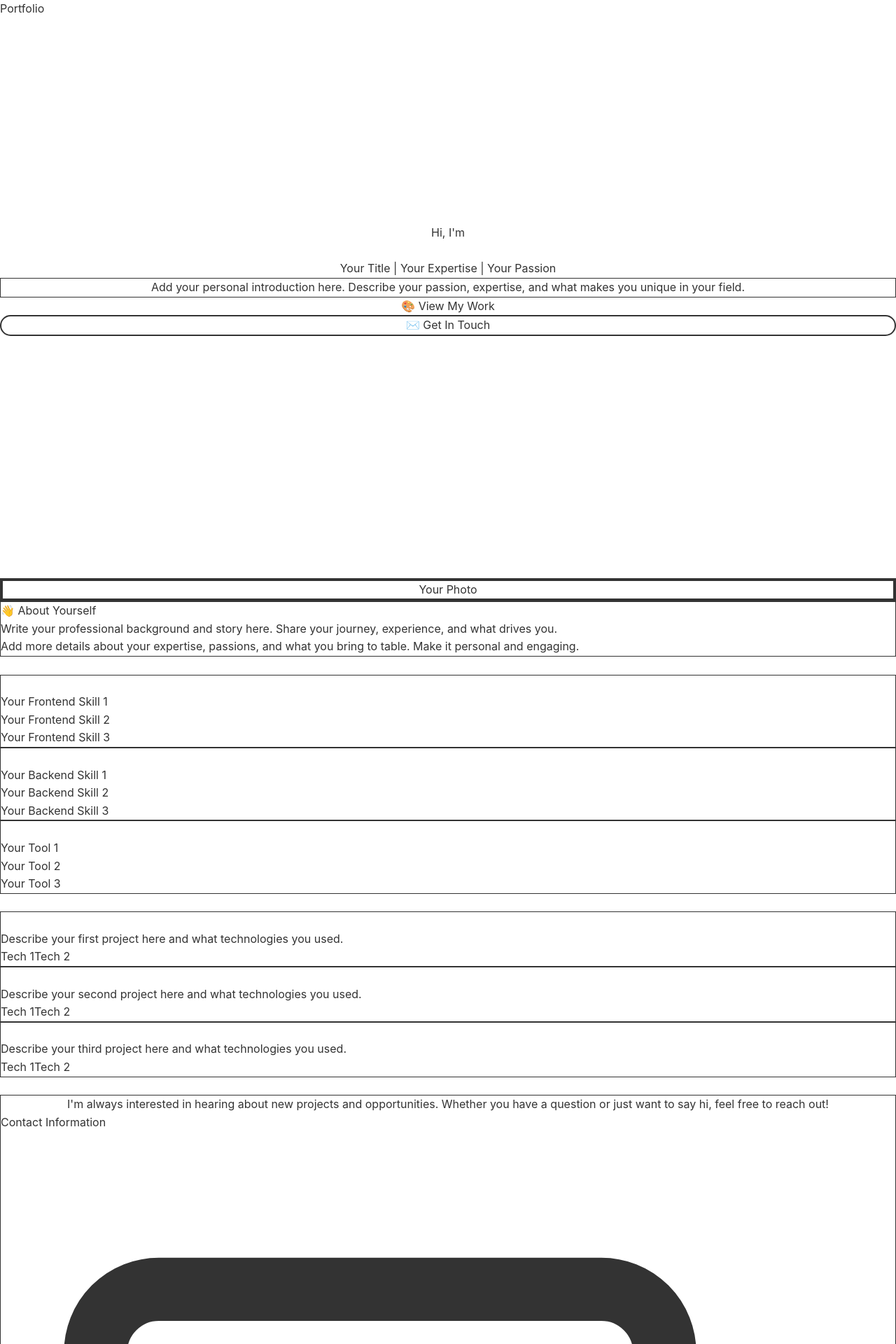
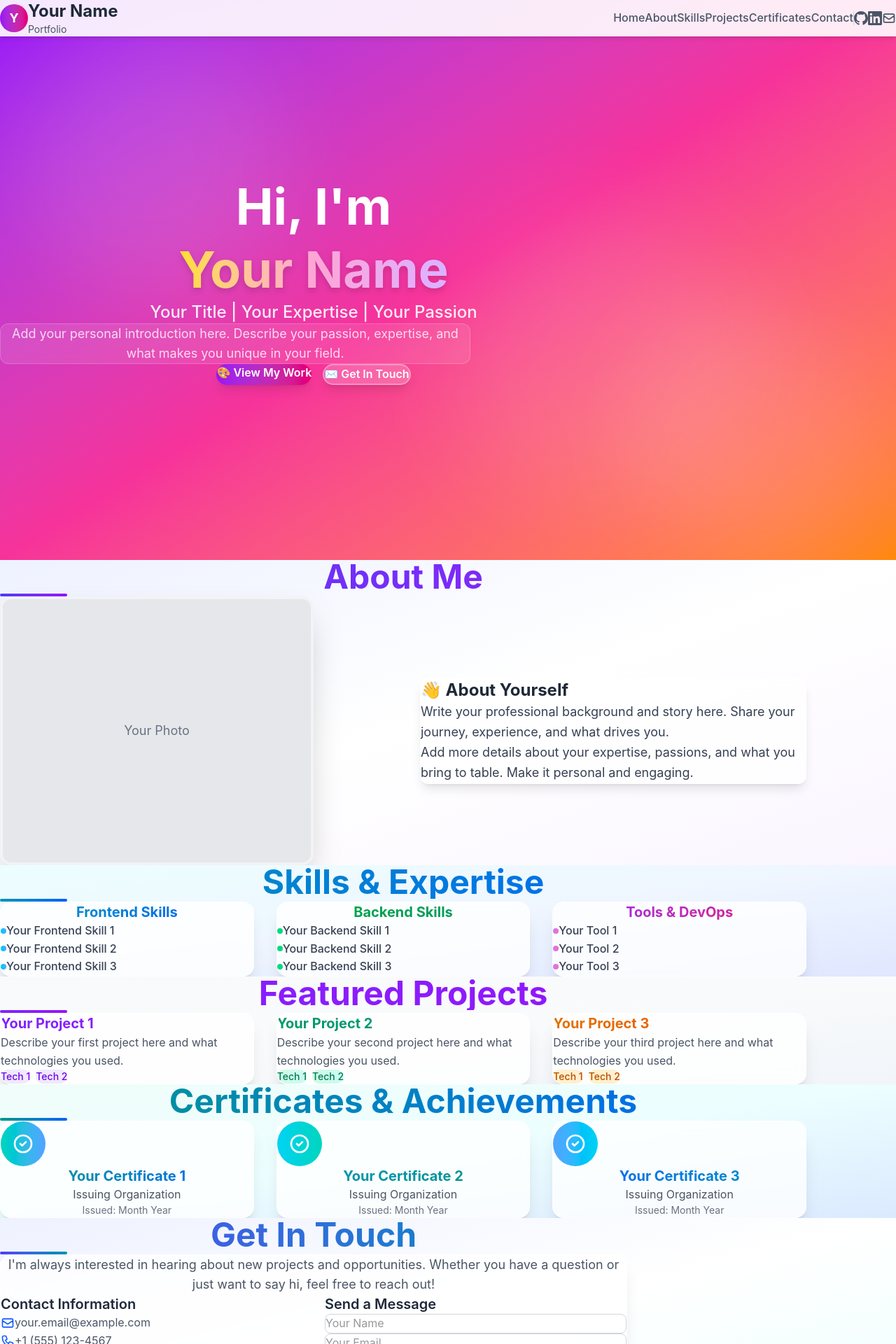
Before and after one commit to Anonimize4/my-portfolio, a React (Vite) app: page / in a window 1280 px wide. Shown: the top 1920 px of the page at 70% size. Built offline with nearby package versions, Linux system fonts and the light colour scheme.

Commit message:
page color is pushed

```diff
--- a/src/components/header.tsx
+++ b/src/components/header.tsx
@@ -8,16 +8,24 @@
   }
 
   return (
-    <header className="bg-white shadow-md fixed top-0 left-0 right-0 z-50">
-      <nav className="container mx-auto px-4 py-4">
+    <header className="bg-white/90 backdrop-blur-md shadow-md fixed top-0 left-0 right-0 z-50">
+      <nav className="container mx-auto px-4 py-6">
         <div className="flex justify-between items-center">
           {/* Logo/Brand */}
-          <a href="#home" className="text-2xl font-bold text-gray-800 hover:text-blue-600 transition-colors">
-            Portfolio
-          </a>
+          <div className="flex items-center space-x-4">
+            <div className="w-10 h-10 bg-gradient-to-r from-purple-600 to-pink-600 rounded-full flex items-center justify-center">
+              <span className="text-white font-bold text-lg">Y</span>
+            </div>
+            <div>
+              <a href="#home" className="text-2xl font-bold text-gray-800 hover:text-blue-600 transition-colors">
+                Your Name
+              </a>
+              <p className="text-sm text-gray-600">Portfolio</p>
+            </div>
+          </div>
 
           {/* Desktop Navigation */}
-          <div className="hidden md:flex space-x-8">
+          <div className="hidden md:flex items-center space-x-8">
             <a
               href="#home"
               className="text-gray-600 hover:text-blue-600 transition-colors font-medium"
@@ -54,6 +62,41 @@
             >
               Contact
             </a>
+
+            {/* Social Links */}
+            <div className="flex items-center space-x-4 ml-8 pl-8 border-l border-gray-300">
+              <a
+                href="https://github.com"
+                target="_blank"
+                rel="noopener noreferrer"
+                className="text-gray-600 hover:text-blue-600 transition-colors"
+                aria-label="GitHub"
+              >
+                <svg className="w-5 h-5" fill="currentColor" viewBox="0 0 24 24">
+                  <path d="M12 0c-6.626 0-12 5.373-12 12 0 5.302 3.438 9.8 8.207 11.387.599.111.793-.261.793-.577v-2.234c-3.338.726-4.033-1.416-4.033-1.416-.546-1.387-1.333-1.756-1.333-1.756-1.089-.745.083-.729.083-.729 1.205.084 1.839 1.237 1.839 1.237 1.07 1.834 2.807 1.304 3.492.997.107-.775.418-1.305.762-1.604-2.665-.305-5.467-1.334-5.467-5.931 0-1.311.469-2.381 1.236-3.221-.124-.303-.535-1.524.117-3.176 0 0 1.008-.322 3.301 1.23.957-.266 1.983-.399 3.003-.404 1.02.005 2.047.138 3.006.404 2.291-1.552 3.297-1.23 3.297-1.23.653 1.653.242 2.874.118 3.176.77.84 1.235 1.911 1.235 3.221 0 4.609-2.807 5.624-5.479 5.921.43.372.823 1.102.823 2.222v3.293c0 .319.192.694.801.576 4.765-1.589 8.199-6.086 8.199-11.386 0-6.627-5.373-12-12-12z"/>
+                </svg>
+              </a>
+              <a
+                href="https://linkedin.com"
+                target="_blank"
+                rel="noopener noreferrer"
+                className="text-gray-600 hover:text-blue-600 transition-colors"
+                aria-label="LinkedIn"
+              >
+                <svg className="w-5 h-5" fill="currentColor" viewBox="0 0 24 24">
+                  <path d="M20.447 20.452h-3.554v-5.569c0-1.328-.027-3.037-1.852-3.037-1.853 0-2.136 1.445-2.136 2.939v5.667H9.351V9h3.414v1.561h.046c.477-.9 1.637-1.85 3.37-1.85 3.601 0 4.267 2.37 4.267 5.455v6.286zM5.337 7.433c-1.144 0-2.063-.926-2.063-2.065 0-1.138.92-2.063 2.063-2.063 1.14 0 2.064.925 2.064 2.063 0 1.139-.925 2.065-2.064 2.065zm1.782 13.019H3.555V9h3.564v11.452zM22.225 0H1.771C.792 0 0 .774 0 1.729v20.542C0 23.227.792 24 1.771 24h20.451C23.2 24 24 23.227 24 22.271V1.729C24 .774 23.2 0 22.222 0h.003z"/>
+                </svg>
+              </a>
+              <a
+                href="mailto:contact@example.com"
+                className="text-gray-600 hover:text-blue-600 transition-colors"
+                aria-label="Email"
+              >
+                <svg className="w-5 h-5" fill="none" stroke="currentColor" viewBox="0 0 24 24">
+                  <path strokeLinecap="round" strokeLinejoin="round" strokeWidth={2} d="M3 8l7.89 5.26a2 2 0 002.22 0L21 8M5 19h14a2 2 0 002-2V7a2 2 0 00-2-2H5a2 2 0 00-2 2v10a2 2 0 002 2z" />
+                </svg>
+              </a>
+            </div>
           </div>
 
           {/* Mobile Menu Button */}
--- a/src/index.css
+++ b/src/index.css
@@ -1,6 +1,5 @@
 
-@import "tailwindcss/preflight";
-@tailwind utilities;
+@import "tailwindcss";
 
 /* Add custom animations if needed */
 @keyframes blob {
@@ -64,7 +63,7 @@
 
 /* Ensure proper background for the entire app */
 body {
-  background: #ffffff;
+  background: linear-gradient(to bottom right, #9333ea, #ec4899, #ea580c);
 }
 
 /* Fade in animations */
--- a/src/pages/home.tsx
+++ b/src/pages/home.tsx
@@ -3,7 +3,7 @@
 
 const Home = () => {
   return (
-    <div className="min-h-screen">
+    <div className="min-h-screen bg-gradient-to-br from-purple-600 via-pink-500 to-orange-400">
       <Header />
 
       <main className="pt-20">
@@ -202,6 +202,66 @@
           </div>
         </section>
 
+        {/* Certificates Section */}
+        <section id="certificates" className="py-20 bg-gradient-to-br from-teal-50 via-cyan-50 to-blue-100 relative">
+          <div className="container mx-auto px-4">
+            <div className="max-w-6xl mx-auto">
+              <div className="text-center mb-12">
+                <h2 className="text-4xl md:text-5xl font-bold text-transparent bg-clip-text bg-gradient-to-r from-teal-600 to-blue-600 mb-4">
+                  Certificates & Achievements
+                </h2>
+                <div className="w-24 h-1 bg-gradient-to-r from-teal-600 to-blue-600 mx-auto rounded-full"></div>
+              </div>
+              <div className="grid md:grid-cols-2 lg:grid-cols-3 gap-8">
+                <div className="group relative bg-white/80 backdrop-blur-sm rounded-2xl p-6 shadow-xl hover:shadow-2xl transition-all duration-300 transform hover:-translate-y-2 border border-white/50">
+                  <div className="text-center">
+                    <div className="w-16 h-16 bg-gradient-to-r from-teal-400 to-blue-400 rounded-full flex items-center justify-center mx-auto mb-4">
+                      <svg className="w-8 h-8 text-white" fill="none" stroke="currentColor" viewBox="0 0 24 24">
+                        <path strokeLinecap="round" strokeLinejoin="round" strokeWidth={2} d="M9 12l2 2 4-4m6 2a9 9 0 11-18 0 9 9 0 0118 0z" />
+                      </svg>
+                    </div>
+                    <h3 className="text-xl font-bold text-transparent bg-clip-text bg-gradient-to-r from-teal-600 to-blue-600 mb-2">
+                      Your Certificate 1
+                    </h3>
+                    <p className="text-gray-600 mb-2">Issuing Organization</p>
+                    <p className="text-sm text-gray-500">Issued: Month Year</p>
+                  </div>
+                </div>
+
+                <div className="group relative bg-white/80 backdrop-blur-sm rounded-2xl p-6 shadow-xl hover:shadow-2xl transition-all duration-300 transform hover:-translate-y-2 border border-white/50">
+                  <div className="text-center">
+                    <div className="w-16 h-16 bg-gradient-to-r from-cyan-400 to-teal-400 rounded-full flex items-center justify-center mx-auto mb-4">
+                      <svg className="w-8 h-8 text-white" fill="none" stroke="currentColor" viewBox="0 0 24 24">
+                        <path strokeLinecap="round" strokeLinejoin="round" strokeWidth={2} d="M9 12l2 2 4-4m6 2a9 9 0 11-18 0 9 9 0 0118 0z" />
+                      </svg>
+                    </div>
+                    <h3 className="text-xl font-bold text-transparent bg-clip-text bg-gradient-to-r from-cyan-600 to-teal-600 mb-2">
+                      Your Certificate 2
+                    </h3>
+                    <p className="text-gray-600 mb-2">Issuing Organization</p>
+                    <p className="text-sm text-gray-500">Issued: Month Year</p>
+                  </div>
+                </div>
+
+                <div className="group relative bg-white/80 backdrop-blur-sm rounded-2xl p-6 shadow-xl hover:shadow-2xl transition-all duration-300 transform hover:-translate-y-2 border border-white/50">
+                  <div className="text-center">
+                    <div className="w-16 h-16 bg-gradient-to-r from-blue-400 to-cyan-400 rounded-full flex items-center justify-center mx-auto mb-4">
+                      <svg className="w-8 h-8 text-white" fill="none" stroke="currentColor" viewBox="0 0 24 24">
+                        <path strokeLinecap="round" strokeLinejoin="round" strokeWidth={2} d="M9 12l2 2 4-4m6 2a9 9 0 11-18 0 9 9 0 0118 0z" />
+                      </svg>
+                    </div>
+                    <h3 className="text-xl font-bold text-transparent bg-clip-text bg-gradient-to-r from-blue-600 to-cyan-600 mb-2">
+                      Your Certificate 3
+                    </h3>
+                    <p className="text-gray-600 mb-2">Issuing Organization</p>
+                    <p className="text-sm text-gray-500">Issued: Month Year</p>
+                  </div>
+                </div>
+              </div>
+            </div>
+          </div>
+        </section>
+
         {/* Contact Section */}
         <section id="contact" className="py-20 bg-gradient-to-br from-indigo-50 via-white to-cyan-50 relative">
           <div className="container mx-auto px-4">
```
